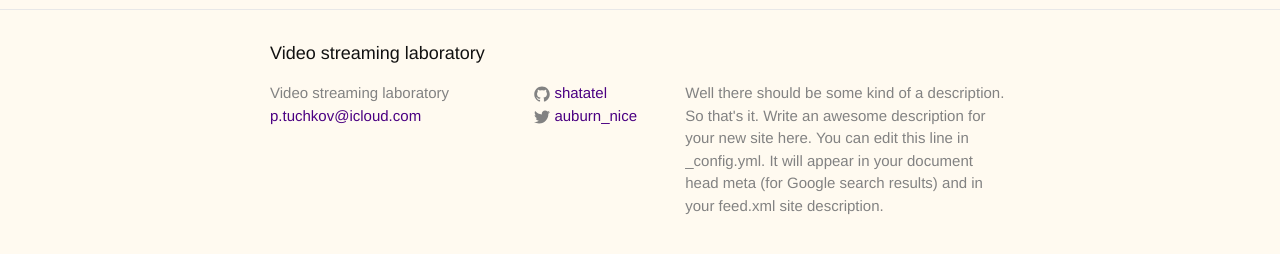
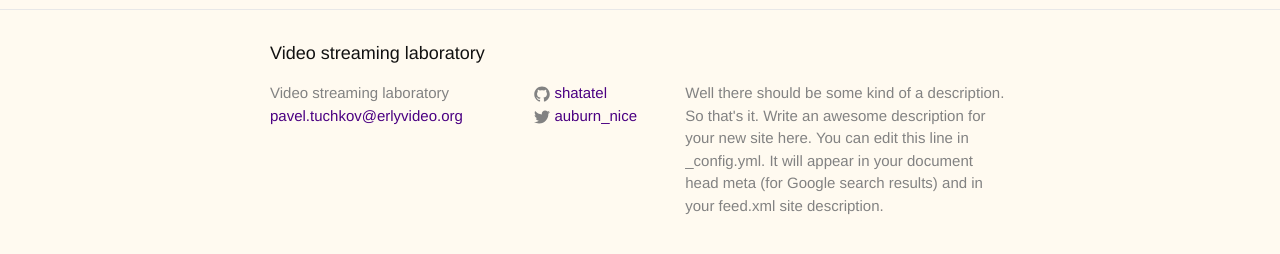
Before and after one commit to Shatatel/shatatel.github.io, a Jekyll site: the page built from index.html, in a window 1280 px wide. Shown: the part 377-631 px from the top of the page. Built offline with Jekyll 4.4.1, drawn with Linux system fonts in a browser that asks for light colours.

Commit message:
Update _config.yml

```diff
--- a/_config.yml
+++ b/_config.yml
@@ -7,7 +7,7 @@
 
 # Site settings
 title: Video streaming laboratory
-email: p.tuchkov@icloud.com
+email: pavel.tuchkov@erlyvideo.org
 description: > # this means to ignore newlines until "baseurl:"
   Well there should be some kind of a description. So that's it.
   Write an awesome description for your new site here. You can edit this
```
